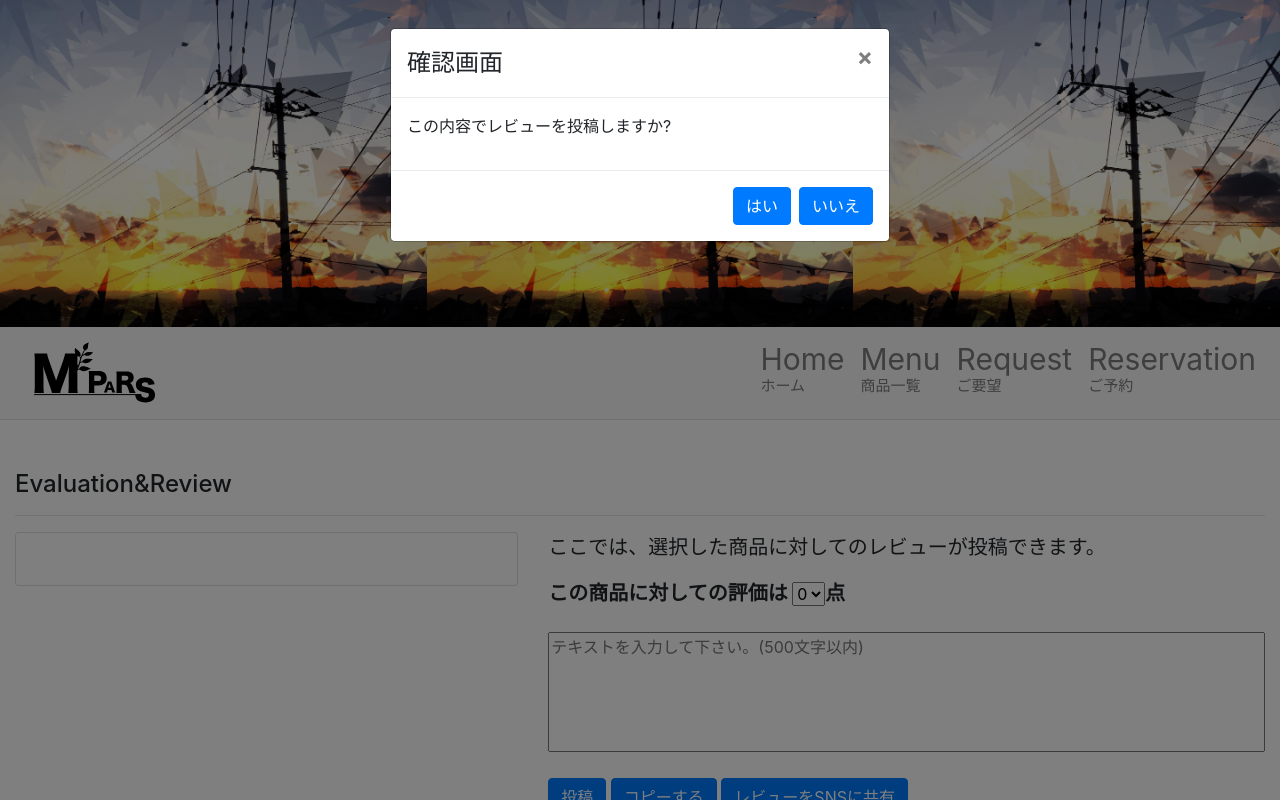
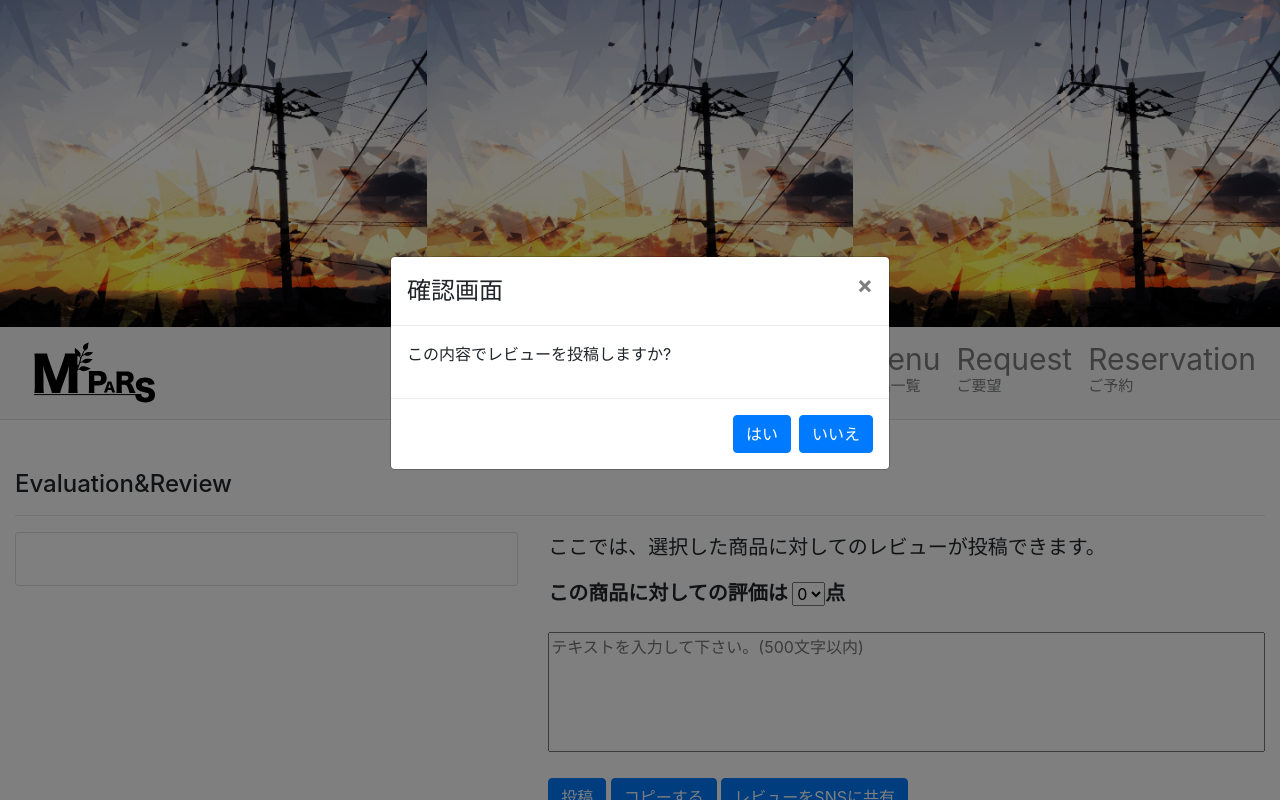
Before and after one commit to software-engineering-cucumber-kut/MPARS, a PHP site: page /review.php in a window 1280 px wide, after a click on "投稿". Run offline with PHP 8.4, Linux system fonts and the light colour scheme; data that the repository does not hold is empty; some libraries are stand-ins or nearby versions.

Commit message:
move modal dialog

```diff
--- a/htdocs/css/review.css
+++ b/htdocs/css/review.css
@@ -11,3 +11,7 @@ textarea {
 .starrate {
     color: rgba(241,209,22,1.00);
 }
+
+.modal-dialog {
+    margin-top: 20%;
+}
```
